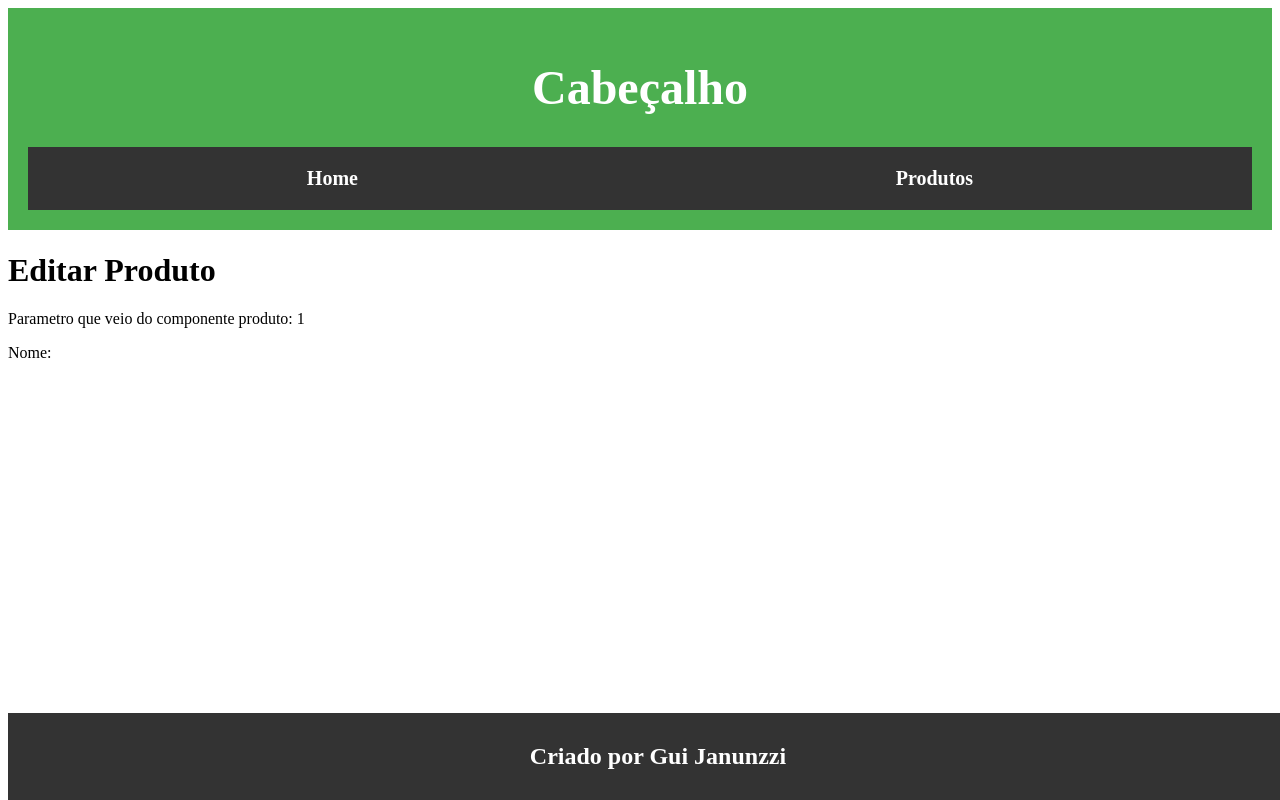
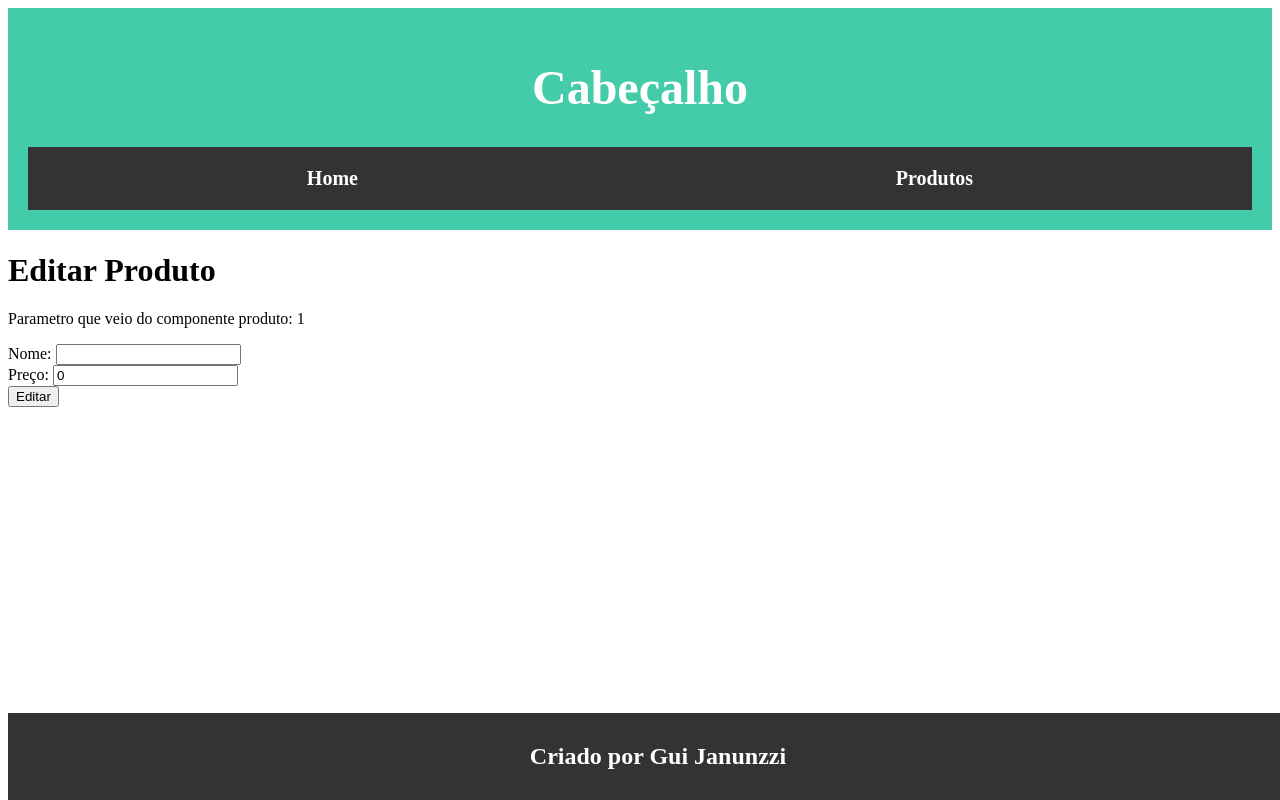
Before and after one commit to 1TDSPO-2024/aula-10-2sem-, a React (Vite) app in the folder aula10/: page /editar/produtos/1 in a window 1280 px wide. Built offline with nearby package versions, Linux system fonts and the light colour scheme.

Commit message:
Método de editar com handleSubmit.

```diff
--- a/aula10/src/routes/EditarProdutos/index.tsx
+++ b/aula10/src/routes/EditarProdutos/index.tsx
@@ -1,9 +1,10 @@
 import { useEffect, useState } from "react";
-import { useParams } from "react-router-dom";
+import { useNavigate, useParams } from "react-router-dom";
 import { TipoProduto } from "../../types";
 
 export default function EditarProduto(){
 
+    const navigate = useNavigate();
     const {id} = useParams();
 
     //Recuperando a lista do localStorage
@@ -23,12 +24,37 @@ export default function EditarProduto(){
 
       }, [])
 
+      const handleSubmit = (e:React.FormEvent<HTMLFormElement>) => {
+        e.preventDefault();
+
+        if(produto){
+            const idProduto = lista.findIndex( p => p.id == produto.id);
+            lista.splice(idProduto,1,produto)
+            localStorage.setItem('lista', JSON.stringify(lista));
+            alert('Produto alterado com sucesso!!');
+            navigate("/produtos");
+        }
+
+      }
+
     return (
         <div>
             <h1>Editar Produto</h1>
             <div>
                 <p>Parametro que veio do componente produto: {id}</p>
-                <p>Nome: {produto.nome}</p>
+                <form onSubmit={handleSubmit}>
+                    <div>
+                        <label>Nome: </label>
+                        <input type="text" value={produto.nome} onChange={(e) => setProduto({...produto, nome: e.target.value})}/>
+                    </div>
+                    <div>
+                        <label>Preço: </label>
+                        <input type="number" value={produto.preco} onChange={(e) => setProduto({...produto, preco: parseInt(e.target.value)})}/>
+                    </div>
+                    <div>
+                        <button type="submit">Editar</button>
+                    </div>
+                </form>
             </div>
         </div>
     );
--- a/aula10/src/style/styled.ts
+++ b/aula10/src/style/styled.ts
@@ -1,7 +1,7 @@
 import styled from "styled-components"
 
 export const Header = styled.header`
-  background-color: #4CAF50;
+  background-color: #4CAF;
   padding: 20px;
   text-align: center;
   color: white;
```
